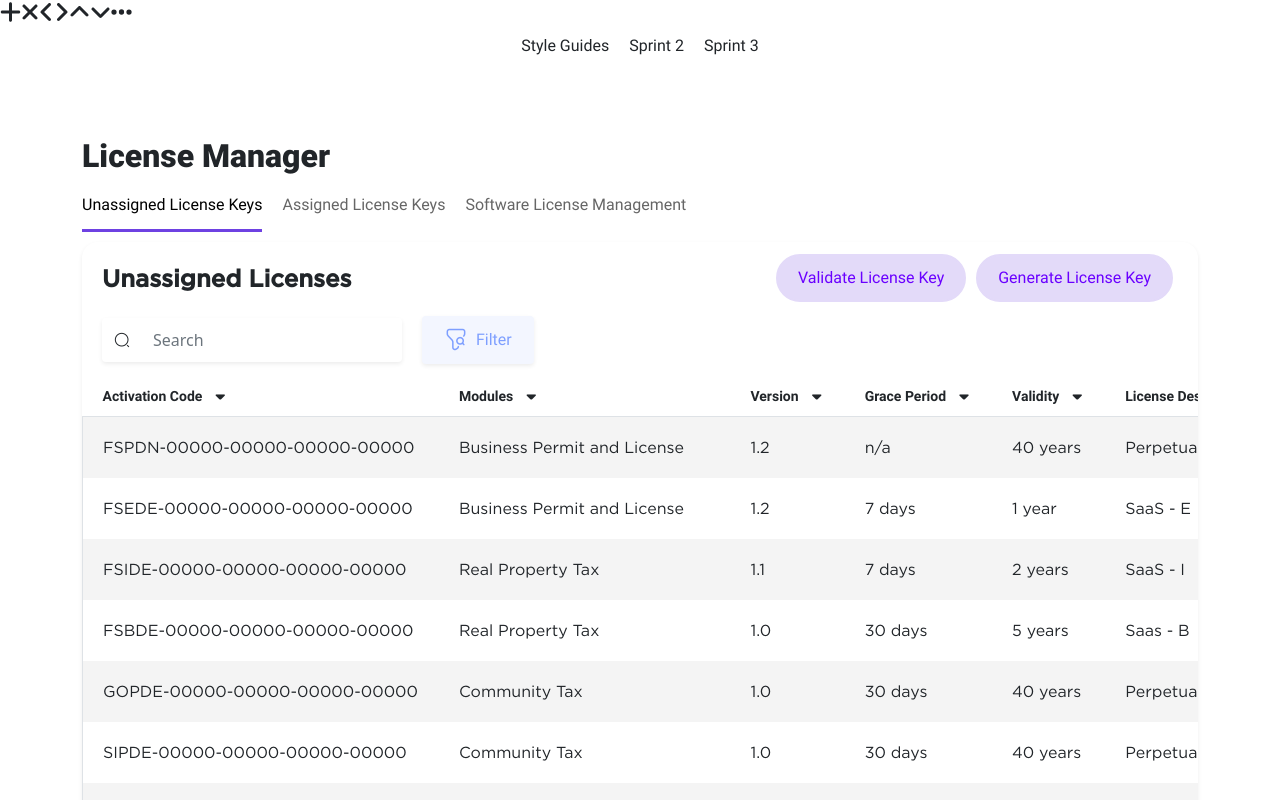
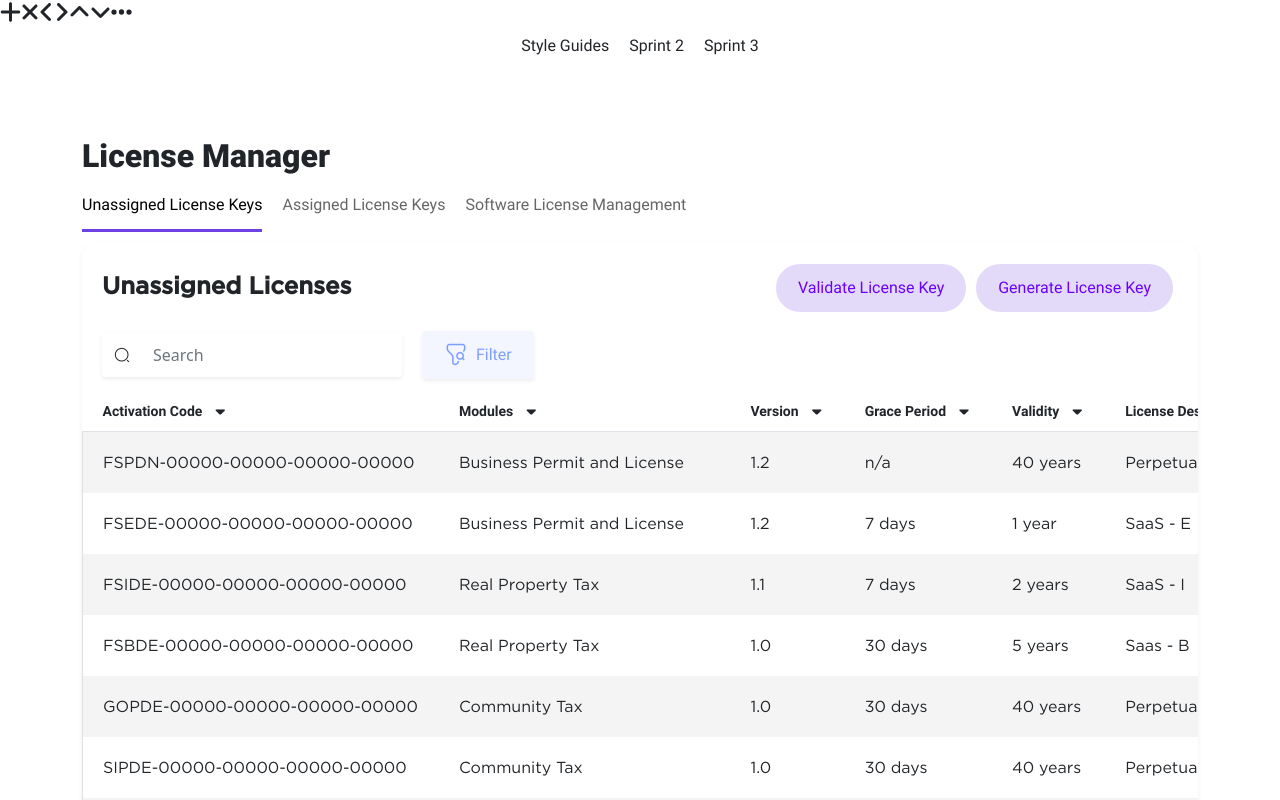
Before and after one commit to integratr-azamora/integratrGov-license-management, a Vue app: page /licmanager in a window 1280 px wide. Shown: the top 800 px of the page. Built offline with nearby package versions, Linux system fonts and the light colour scheme; a web font is replaced by a local one.

Commit message:
buttons updates

```diff
--- a/src/components/License Manager/LicenseManager.vue
+++ b/src/components/License Manager/LicenseManager.vue
@@ -14,10 +14,10 @@
                   <p class="fontfamily-gotham-heading-2">Unassigned Licenses</p>
                   <div class="d-flex justify-content-end">
                      <div class="responsive-end responsive-rows ">
-                        <button class="button-pill bg-lavenderweb color-indigo border-color-lavenderweb d-flex flex-row align-items-center r-m-5px responsive-tab-content responsive-center-trb-10px r-text-sm my-0">
+                        <button class="button-pill bg-lavenderweb color-indigo border-color-lavenderweb d-flex flex-row align-items-center r-m-5px responsive-tab-content responsive-center-trb-10px r-text-sm mt-10px">
                            Validate License Key
                         </button>
-                        <button class="button-pill bg-lavenderweb color-indigo border-color-lavenderweb d-flex flex-row align-items-center r-m-5px responsive-tab-content responsive-center-trb-10px responsive-table-margin-end-10px r-text-sm my-0">
+                        <button class="button-pill bg-lavenderweb color-indigo border-color-lavenderweb d-flex flex-row align-items-center r-m-5px responsive-tab-content responsive-center-trb-10px responsive-table-margin-end-10px r-text-sm mt-10px">
                            Generate License Key
                         </button>
                      </div>
```
